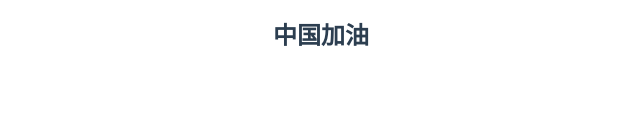
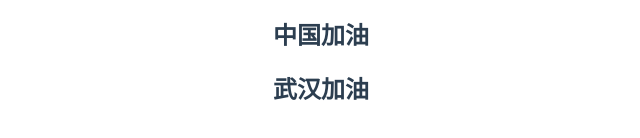
Before and after one commit to liuzhuzhu/hello-world01, a Vue app: page / in a window 1280 px wide. Shown: the part 554-692 px from the top of the page, without its empty margins (319-959 px from the left). Built offline with nearby package versions, Linux system fonts and the light colour scheme.

Commit message:
武汉加油

```diff
--- a/src/App.vue
+++ b/src/App.vue
@@ -4,6 +4,7 @@
     <h2>永远相信美好的事情即将发生</h2><br/>
     <h2>锤子手机</h2><br/>
     <h2>中国加油</h2>
+    <h2>武汉加油</h2>
   </div>
 </template>
 
```
